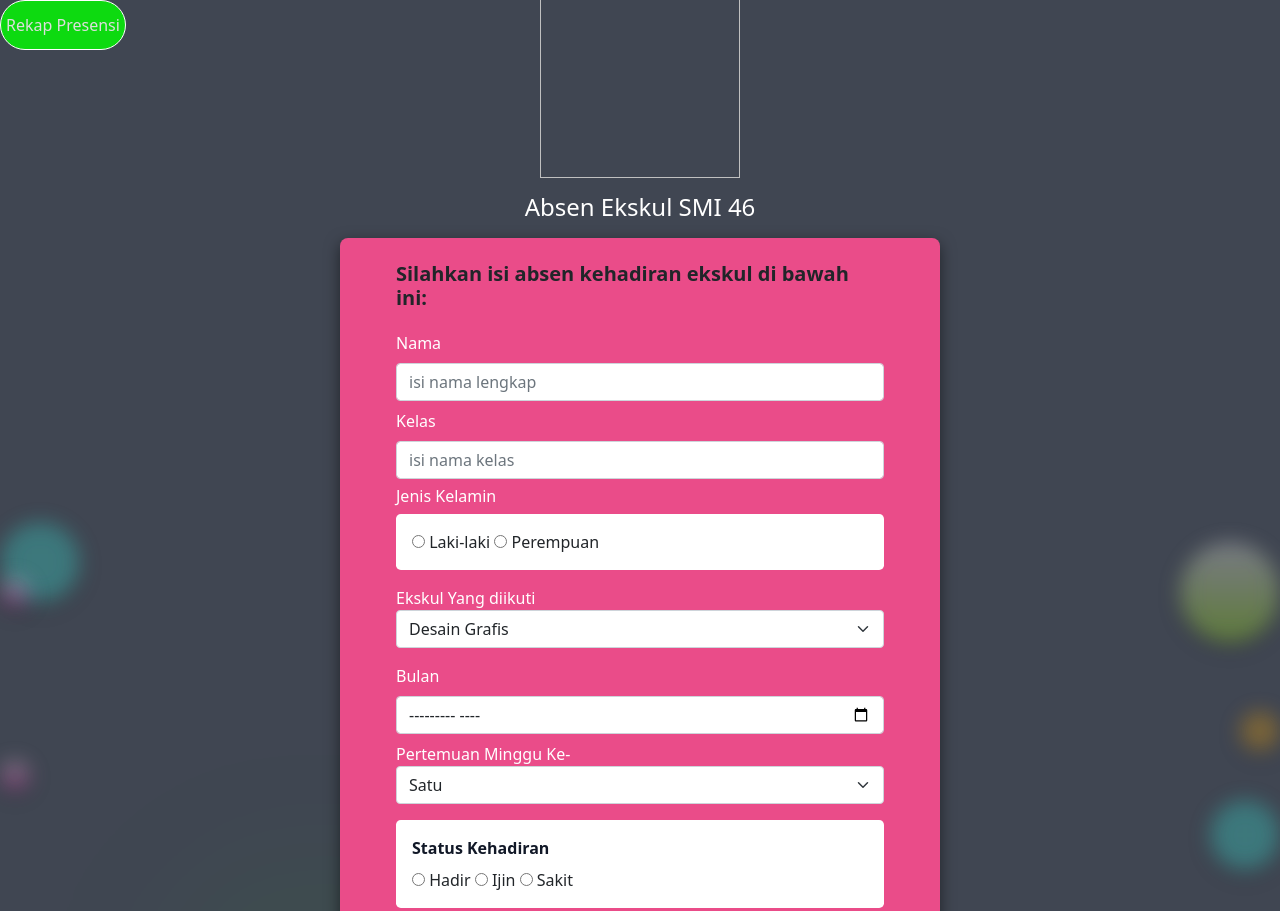
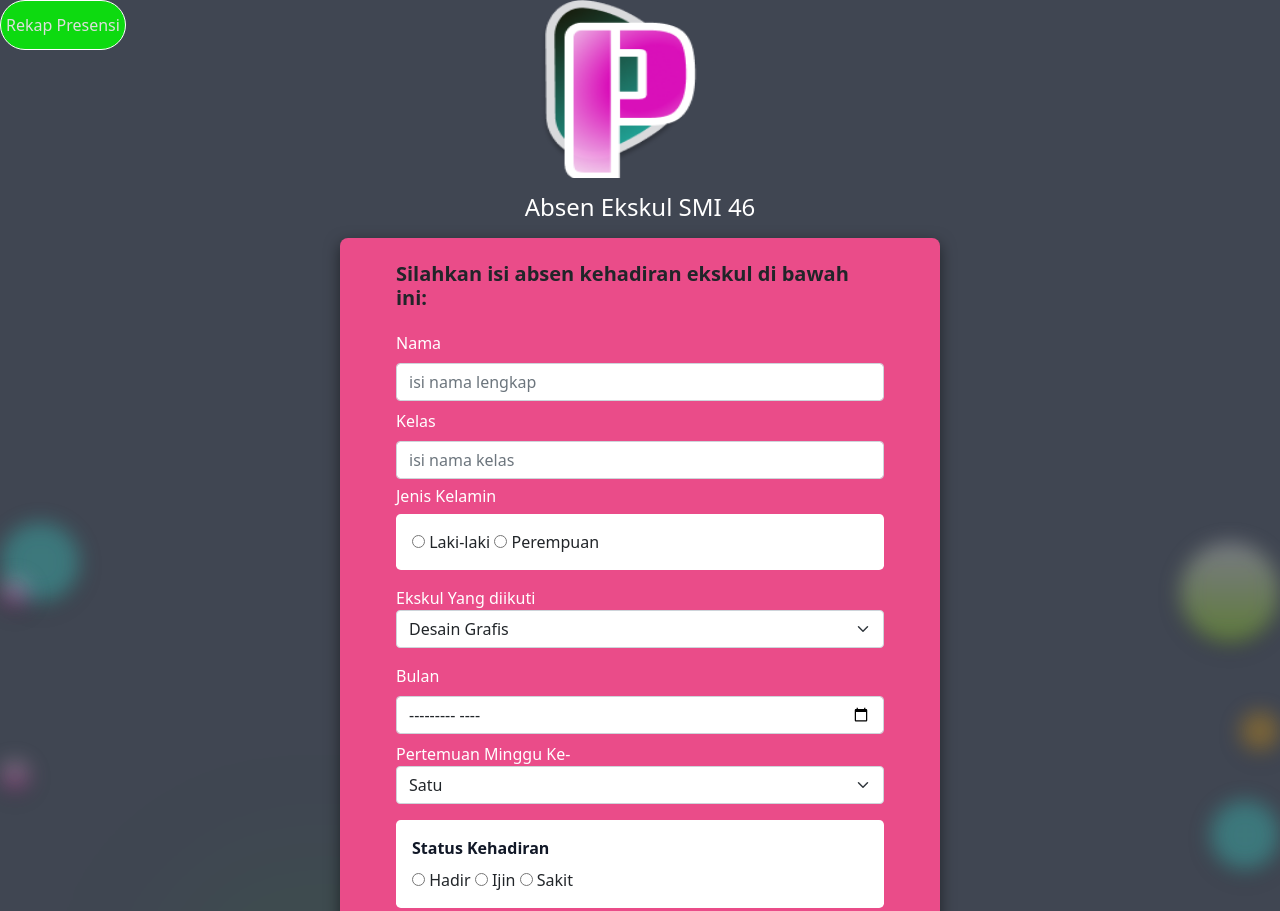
Before and after one commit to iaasep12/app-ekskul-smi46, a plain HTML site: page index.html in a window 1280 px wide. Shown: the top 911 px of the page. Drawn offline with Linux system fonts and the light colour scheme.

Commit message:
Update index.html

```diff
--- a/index.html
+++ b/index.html
@@ -13,7 +13,7 @@
   <body>
     <main></main>
         <nav class="nav-content mt-5 mb-3">
-            <img src="image/logo.png" alt="">
+            <img src="logo.png" alt="">
             <div class="bulat1"></div>
             <div class="bulat2"></div>
             <div class="bulat3"></div>
```
